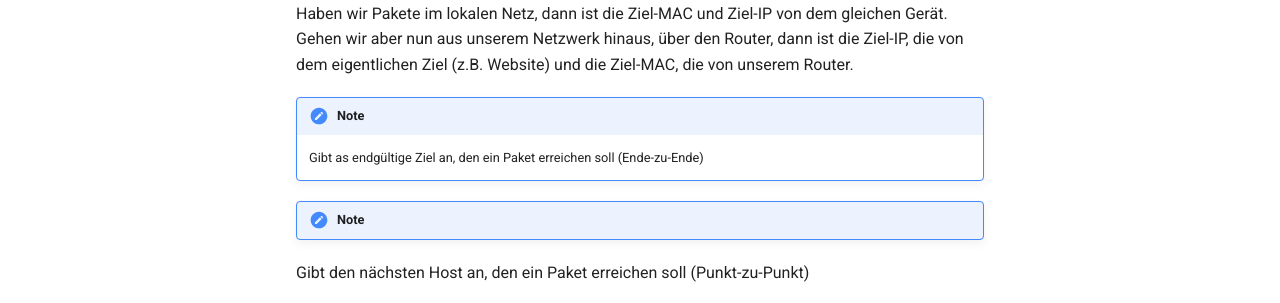
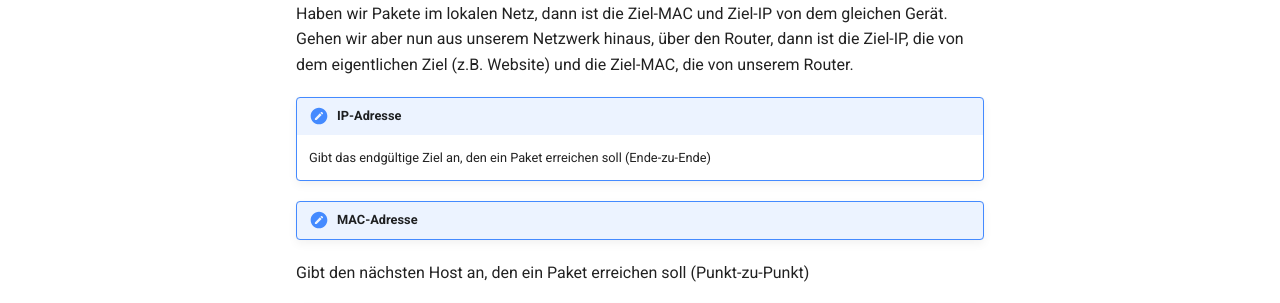
Before and after one commit to CodingEmil/ObsidianShared, an MkDocs documentation site: the page built from docs/DUP/Router/Router.md, in a window 1280 px wide and 1034 px high. Shown: the part 577-880 px from the top of the window. Built offline with MkDocs 1.6.1 and Material for MkDocs 9.7.7, drawn with Linux system fonts in a browser that asks for light colours.

Commit message:
Update Router.md

```diff
--- a/docs/DUP/Router/Router.md
+++ b/docs/DUP/Router/Router.md
@@ -10,10 +10,10 @@ Ein Beispiel für ein Default Gateway ist der Router, der mit dem lokalen Netzwe
 Haben wir Pakete im lokalen Netz, dann ist die Ziel-MAC und Ziel-IP von dem gleichen Gerät.
 Gehen wir aber nun aus unserem Netzwerk hinaus, über den Router, dann ist die Ziel-IP, die von dem eigentlichen Ziel (z.B. Website) und die Ziel-MAC, die von unserem Router.
 
-!!! note
-    Gibt as endgültige Ziel an, den ein Paket erreichen soll (Ende-zu-Ende)
+!!! note "IP-Adresse"
+    Gibt das endgültige Ziel an, den ein Paket erreichen soll (Ende-zu-Ende)
 
-!!! note
+!!! note "MAC-Adresse"
 Gibt den nächsten Host an, den ein Paket erreichen soll (Punkt-zu-Punkt)
 
 !!! note
```
